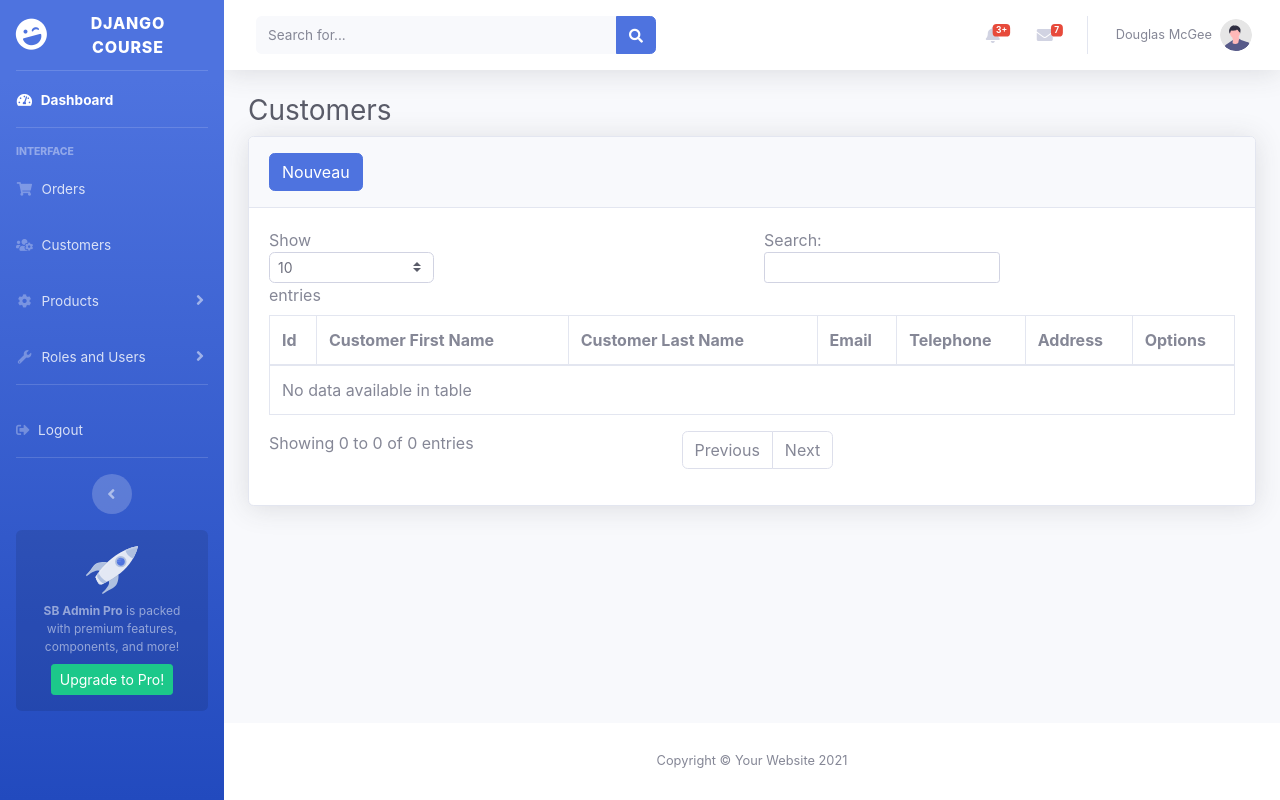
After one commit to Arsenicpoison/djangoCourse, a Django app: page /customers/ in a window 1280 px wide. The commit adds this page. Run offline with Django 4.2, Linux system fonts and the light colour scheme; data that the repository does not hold is empty; some libraries are stand-ins or nearby versions.

Commit message:
customer branch finish

```diff
--- a/app/forms/__init__.py
+++ b/app/forms/__init__.py
@@ -1,2 +1,3 @@
 from .categoryForm import CategoryForm
 from .productForm import ProductForm
+from .customerForm import CustomerForm
--- /dev/null
+++ b/app/templates/app/customers/index.html
@@ -0,0 +1,86 @@
+{% extends 'app/layout/default.html' %}
+{% block content %}
+<!-- Begin Page Content -->
+<div class="container-fluid">
+  <!-- Page Heading -->
+  <h1 class="h3 mb-2 text-gray-800">Customers</h1>
+
+  <!-- DataTales Example -->
+  <div class="card shadow mb-4">
+    <div class="card-header py-3">
+      <a href="{% url 'customers_add' %}" class="btn btn-primary"
+        >Nouveau</a
+      >
+    </div>
+    <div class="card-body">
+
+
+      {% if messages %}
+       {% for message in messages %}
+      <div class="alert alert-success alert-dismissible fade show" role="alert">
+        <i class="fas fa-alert mr-1"></i>{{ message }}
+        <button type="button" class="close" data-dismiss="alert" aria-label="Close">
+            <span aria-hidden="true">&times;</span>
+        </button>
+      </div>
+      {% endfor %}
+      {% endif %}
+
+      <div class="table-responsive">
+        <table
+          class="table table-bordered"
+          id="dataTable"
+          width="100%"
+          cellspacing="0"
+        >
+          <thead>
+            <tr>
+              <th>Id</th>
+              <th>Customer First Name</th>
+              <th>Customer Last Name</th>
+              <th>Email</th>
+              <th>Telephone</th>
+              <th>Address</th>
+              <th>Options</th>
+            </tr>
+          </thead>
+          <tbody>
+            {% for Customer in customers %}
+            <tr>
+              <td>{{ Customer.id }}</td>
+              <td>{{ Customer.first_name }}</td>
+              <td>{{ Customer.last_name }}</td>
+              <td>{{ Customer.email }}</td>
+              <td>{{ Customer.tel }}</td>
+              <td>{{ Customer.address }}</td>
+              <td>
+                <a
+                  href=" {% url 'customers_edit' Customer.id %}"
+                  class="btn btn-primary"
+                  >Edit</a
+                >
+
+                <form
+                  action=" {% url 'customers_delete' Customer.id %} "
+                  method="post"
+                >
+                  {% csrf_token %}
+                  <button
+                    type="submit"
+                    onclick="return confirm('Voulez vous supprimer cette Customer?')"
+                    class="btn btn-danger"
+                  >
+                    Delete
+                  </button>
+                </form>
+              </td>
+            </tr>
+            {% endfor %}
+          </tbody>
+        </table>
+      </div>
+    </div>
+  </div>
+</div>
+<!-- /.container-fluid -->
+{% endblock %}
--- a/app/templates/app/partials/sidebar.html
+++ b/app/templates/app/partials/sidebar.html
@@ -33,7 +33,7 @@
     </li>
     <!-- Nav Item - Tables -->
     <li class="nav-item">
-        <a class="nav-link" href="#">
+        <a class="nav-link" href="{% url 'customers_index' %}">
             <i class="fas fa-fw fa-users-cog"></i>
             <span>Customers</span></a>
     </li>
--- a/app/urls.py
+++ b/app/urls.py
@@ -16,7 +16,7 @@
 
 #from django.contrib import admin
 from django.urls import path
-from app.views import home,categories,products
+from app.views import *
 
 urlpatterns = [
     # path('admin/', admin.site.urls),
@@ -34,4 +34,10 @@
     path('products/edit/<int:id>',products.edit, name='products_edit'),
     path('products/delete/<int:id>',products.delete, name='products_delete'),
 
+    path('customers/',customers.index, name='customers_index'),
+    path('customers/add',customers.add, name='customers_add'),
+    path('customers/store',customers.store, name='customers_store'),
+    path('customers/edit/<int:id>',customers.edit, name='customers_edit'),
+    path('customers/delete/<int:id>',customers.delete, name='customers_delete'),
+
 ]
--- a/app/views/__init__.py
+++ b/app/views/__init__.py
@@ -3,3 +3,4 @@
 from .home import *
 from .categories import *
 from .products import *
+from .customers import *
--- /dev/null
+++ b/app/views/customers.py
@@ -0,0 +1,67 @@
+from django.http import HttpRequest
+from django.shortcuts import redirect, render
+from django.contrib import messages
+
+from app.models import Customer
+from app.forms import CustomerForm
+
+def index(request):
+    assert isinstance(request, HttpRequest)
+    customers = Customer.objects.all()
+    return render(
+        request,
+        'app/customers/index.html',
+        {
+            'customers': customers
+        }
+    )
+
+def add(request):
+    form = CustomerForm()
+    return render(
+        request,
+        'app/customers/add.html',
+        {
+            'form': form
+        }
+    )
+
+def store(request):
+    if request.method == 'POST':
+        form = CustomerForm(request.POST)
+        if form.is_valid():
+            form.save()
+        messages.success(request, "Customer has been saved successfully !")
+        return redirect('/customers')
+
+def edit(request, id):
+    assert isinstance(request, HttpRequest)
+    if request.method == "GET":
+        if id == 0:
+            form = CustomerForm()
+        else:
+            customers = Customer.objects.get(pk=id)
+            form = CustomerForm(instance=customers)
+        return render(
+            request,
+            'app/customers/edit.html',
+            {
+                'form': form
+            }
+        )
+    else:
+        if id == 0:
+            form = customerForm(request.POST)
+        else:
+            customers = Customer.objects.get(pk=id)
+            form = CustomerForm(request.POST, instance=customers)
+        if form.is_valid():
+            form.save()
+        messages.success(request, "Customer has been updated successfully !")
+        return redirect('/customers')
+
+def delete(request, id):
+    customer = Customer.objects.get(pk=id)
+    customer.delete()
+    messages.success(request, "Customer has been removed successfully !")
+    return redirect('/customers')
```
Also changed, not shown: app/forms/customerForm.py (added, +8 -0 lines), app/templates/app/customers/add.html (added, +42 -0 lines), app/templates/app/customers/edit.html (added, +43 -0 lines).
